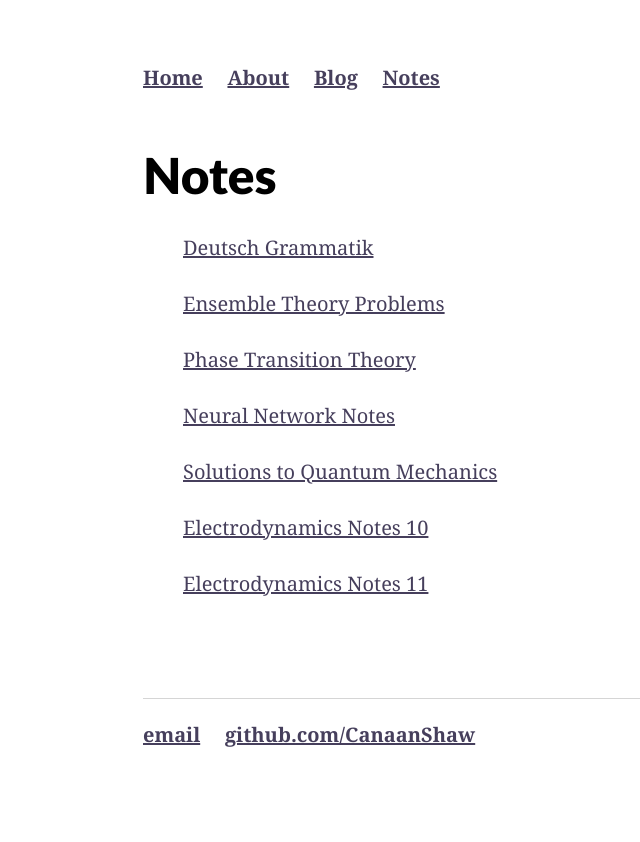
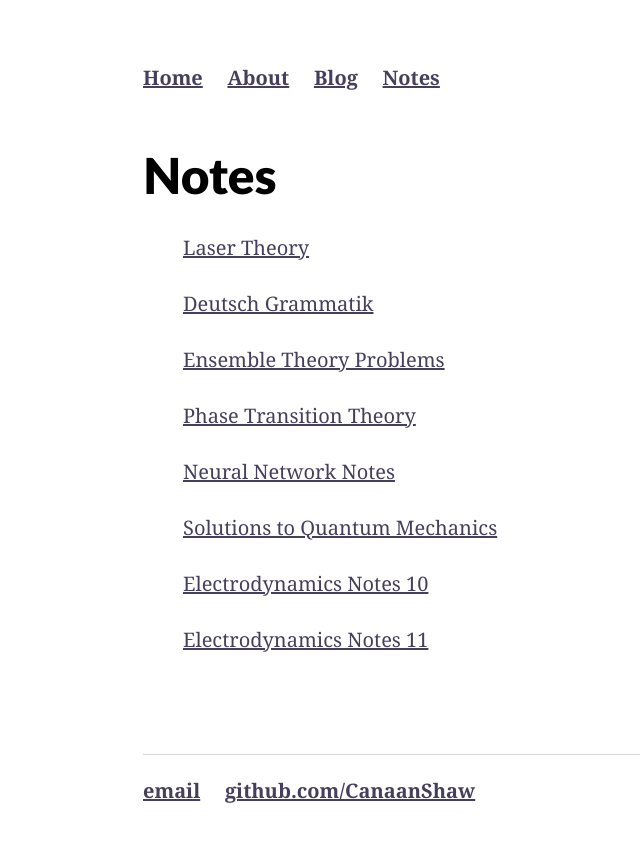
Before and after one commit to CanaanShaw/CanaanShaw, a Jekyll site: the page built from notes/index.html, in a window 1280 px wide. Shown: the top 842 px of the page, without its empty margins (49-689 px from the left). Built offline with Jekyll 4.4.1, drawn with Linux system fonts in a browser that asks for light colours; some web fonts are replaced.

Commit message:
Update index.html

```diff
--- a/notes/index.html
+++ b/notes/index.html
@@ -5,7 +5,7 @@ title: Notes
     <h1>{{ page.title }}</h1>
     <ul class="posts">
 
-
+    <p><a href='/notes/Laser_Theory.html'>Laser Theory</a></p>
     <p><a href='/notes/Deutsch_Grammatik.html'>Deutsch Grammatik</a></p>
     <p><a href='/notes/Ensemble_Theory_Problems.html'>Ensemble Theory Problems</a></p>
     <p><a href='/notes/Phase_Transition_Theory.html'>Phase Transition Theory</a></p>
```
